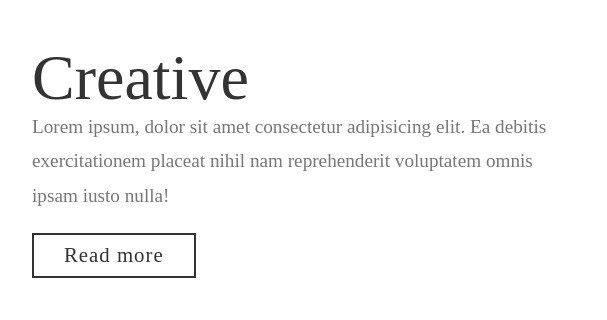
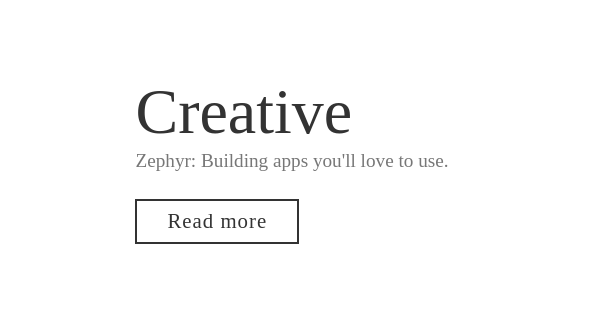
Before and after one commit to rileyloader7/zephyr, a plain HTML site: page index.html in a window 1280 px wide. Shown: the part 238-558 px from the top of the page, 28-635 px from the left. Drawn offline with Linux system fonts and the light colour scheme.

Commit message:
Update index.html

```diff
--- a/index.html
+++ b/index.html
@@ -6,7 +6,7 @@
     <meta name="viewport" content="width=device-width, initial-scale=1.0" />
     <link rel="stylesheet" href="css/reset.css" />
     <link rel="stylesheet" href="css/style.css" />
-    <title>Creative Web design</title>
+    <title>Zephyr</title>
   </head>
   <body>
     <section class="header">
@@ -21,9 +21,7 @@
         <div class="header_content">
           <h2>Creative</h2>
           <p>
-            Lorem ipsum, dolor sit amet consectetur adipisicing elit. Ea debitis
-            exercitationem placeat nihil nam reprehenderit voluptatem omnis
-            ipsam iusto nulla!
+            Zephyr: Building apps you'll love to use.
           </p>
           <a href="#" class="btn btn-readMore">Read more</a>
         </div>
```
